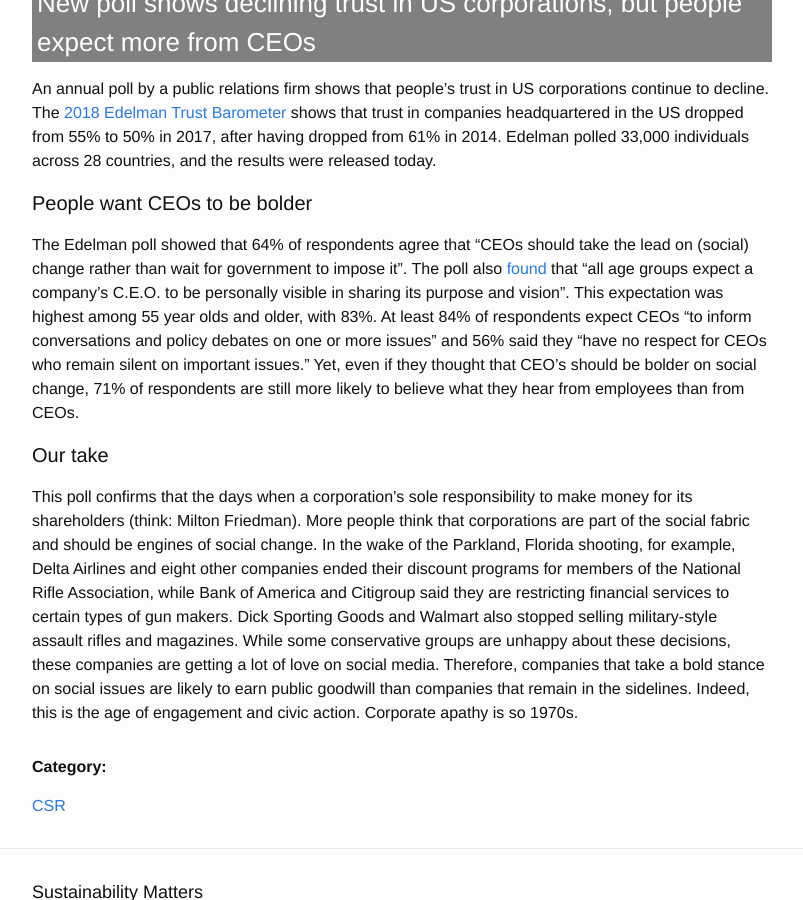
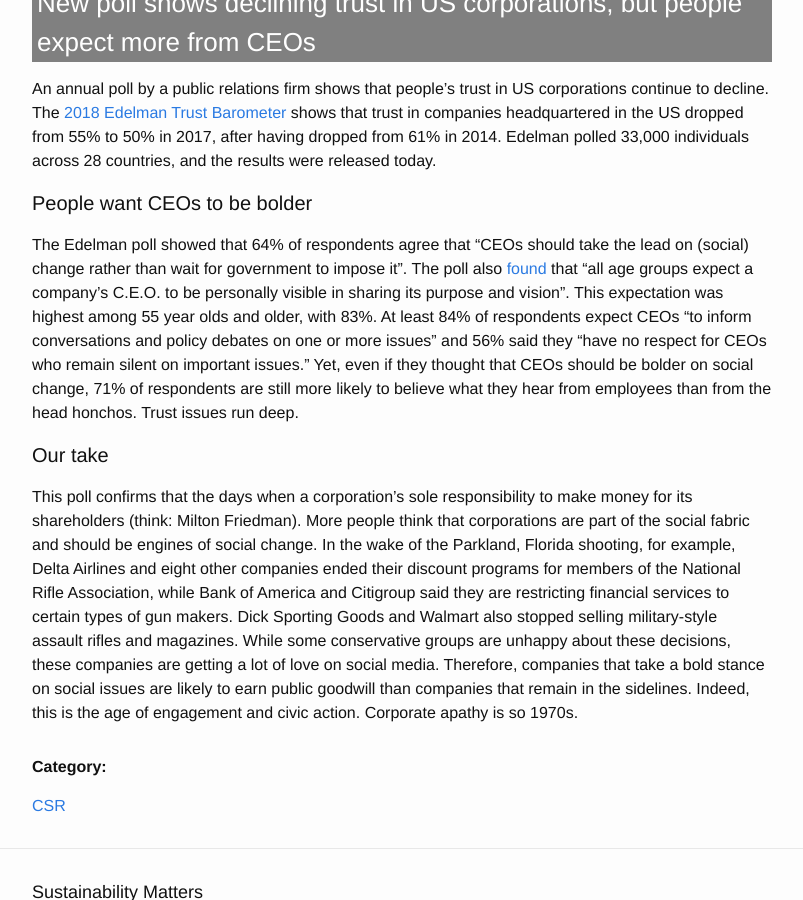
Before and after one commit to Sparkleleuk/Sustainability_Matters, a Jekyll site: the page built from _posts/2018-05-01-edelman-trust.markdown, in a window 1280 px wide and 900 px high, scrolled down 302 px. Shown: the whole window, without its empty margins (238-1041 px from the left). Built offline with Jekyll 4.4.1, drawn with Linux system fonts in a browser that asks for light colours.

Commit message:
fix post

```diff
--- a/_posts/2018-05-01-edelman-trust.markdown
+++ b/_posts/2018-05-01-edelman-trust.markdown
@@ -11,7 +11,7 @@ An annual poll by a public relations firm shows that people's trust in US corpor
 
 #### People want CEOs to be bolder
 
-The Edelman poll showed that 64% of respondents agree that "CEOs should take the lead on (social) change rather than wait for government to impose it". The poll also <a href="https://www.nytimes.com/2018/05/01/business/dealbook/ceos-social-change.html?rref=collection%2Fsectioncollection%2Fbusiness&action=click&contentCollection=business&region=stream&module=stream_unit&version=latest&contentPlacement=3&pgtype=sectionfront" target="_blank">found</a> that “all age groups expect a company’s C.E.O. to be personally visible in sharing its purpose and vision”. This expectation was highest among 55 year olds and older, with 83%. At least 84% of respondents expect CEOs "to inform conversations and policy debates on one or more issues" and 56% said they "have no respect for CEOs who remain silent on important issues." Yet, even if they thought that CEO's should be bolder on social change, 71% of respondents are still more likely to believe what they hear from employees than from CEOs.
+The Edelman poll showed that 64% of respondents agree that "CEOs should take the lead on (social) change rather than wait for government to impose it". The poll also <a href="https://www.nytimes.com/2018/05/01/business/dealbook/ceos-social-change.html?rref=collection%2Fsectioncollection%2Fbusiness&action=click&contentCollection=business&region=stream&module=stream_unit&version=latest&contentPlacement=3&pgtype=sectionfront" target="_blank">found</a> that “all age groups expect a company’s C.E.O. to be personally visible in sharing its purpose and vision”. This expectation was highest among 55 year olds and older, with 83%. At least 84% of respondents expect CEOs "to inform conversations and policy debates on one or more issues" and 56% said they "have no respect for CEOs who remain silent on important issues." Yet, even if they thought that CEOs should be bolder on social change, 71% of respondents are still more likely to believe what they hear from employees than from the head honchos. Trust issues run deep.
 
 #### Our take
 
```
